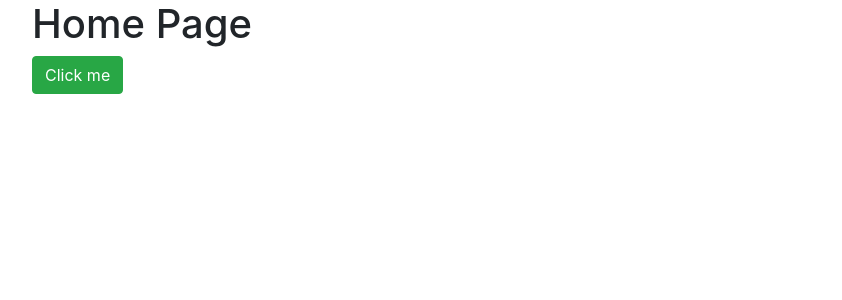
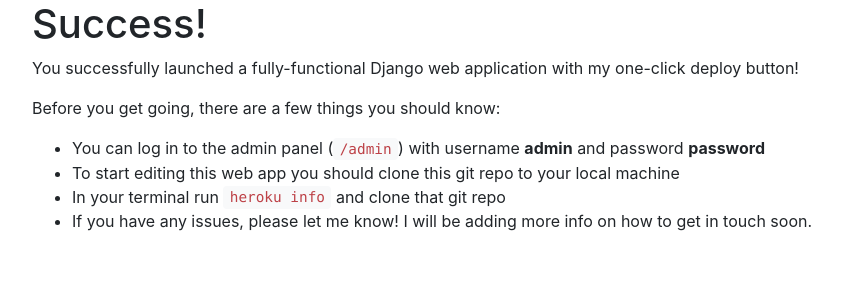
Before and after one commit to briancaffey/oneclickapp, a Python web app: template home/templates/home/home.html in a window 1280 px wide. Shown: the top 300 px of the page, without its empty margins (53-895 px from the left). Run offline with Jinja, Linux system fonts and the light colour scheme; the template is opened without the code that fills it, so the values that code supplies are empty; some libraries are stand-ins or nearby versions.

Commit message:
deleted some files and added success page

```diff
--- a/home/templates/home/home.html
+++ b/home/templates/home/home.html
@@ -1,6 +1,15 @@
 {% extends 'base.html' %}
 
+{% block title %}Success!{% endblock %}
+
 {% block content %}
-<h1>Home Page</h1>
-<button class="btn btn-success">Click me</button>
+<h1>Success!</h1>
+<p>You successfully launched a fully-functional Django web application with my one-click deploy button!</p>
+<p>Before you get going, there are a few things you should know:</p>
+<ul>
+    <li>You can log in to the admin panel (<code>/admin</code>) with username <b>admin</b> and password <b>password</b></li>
+    <li>To start editing this web app you should clone this git repo to your local machine</li>
+    <li>In your terminal run <code>heroku info</code> and clone that git repo</li>
+    <li>If you have any issues, please let me know! I will be adding more info on how to get in touch soon.</li>
+</ul>
 {% endblock content %}
--- a/home/urls.py
+++ b/home/urls.py
@@ -4,4 +4,5 @@ from . import views
 
 urlpatterns = [
     url(r'^$', views.home, name="home"),
+    url(r'^success/$', view.success, name="success"),
 ]
--- a/oneclickapp/settings/base.py
+++ b/oneclickapp/settings/base.py
@@ -37,7 +37,7 @@ INSTALLED_APPS = [
     'django.contrib.messages',
     'django.contrib.staticfiles',
     'home',
-    'rest_framework'
+    'rest_framework',
 ]
 
 MIDDLEWARE = [
--- a/oneclickapp/urls.py
+++ b/oneclickapp/urls.py
@@ -17,6 +17,7 @@ from django.conf.urls import url, include
 from django.contrib import admin
 
 urlpatterns = [
+    url(r'^api-auth/', include('rest_framework.urls', namespace='rest_framework'))
     url(r'^admin/', admin.site.urls),
     url(r'^', include('home.urls')),
 ]
--- a/requirements.txt
+++ b/requirements.txt
@@ -1,6 +1,9 @@
 dj-database-url==0.4.2
 Django==1.11.7
+django-filter==1.1.0
+djangorestframework==3.7.3
 gunicorn==19.7.1
+Markdown==2.6.9
 olefile==0.44
 Pillow==4.3.0
 psycopg2==2.7.3.2
--- a/templates/base.html
+++ b/templates/base.html
@@ -1,12 +1,13 @@
 <!doctype html>
 <html>
 	<head>
-	    <title>Hello, world!</title>
-    	    <!-- Required meta tags -->
+		<title>{% block title %}Hello, world!{% endblock %}</title>
+
+
 	    <meta charset="utf-8">
 	    <meta name="viewport" content="width=device-width, initial-scale=1, shrink-to-fit=no">
 
-	    <!-- Bootstrap CSS -->
+
 	    <link rel="stylesheet" href="https://maxcdn.bootstrapcdn.com/bootstrap/4.0.0-beta.2/css/bootstrap.min.css" integrity="sha384-PsH8R72JQ3SOdhVi3uxftmaW6Vc51MKb0q5P2rRUpPvrszuE4W1povHYgTpBfshb" crossorigin="anonymous">
   	</head>
 	<body>
```
Also changed, not shown: app.json (+12 -3 lines), oneclickapp/settings/production.py (+4 -3 lines), db.sqlite3 (deleted), 2 other files.
